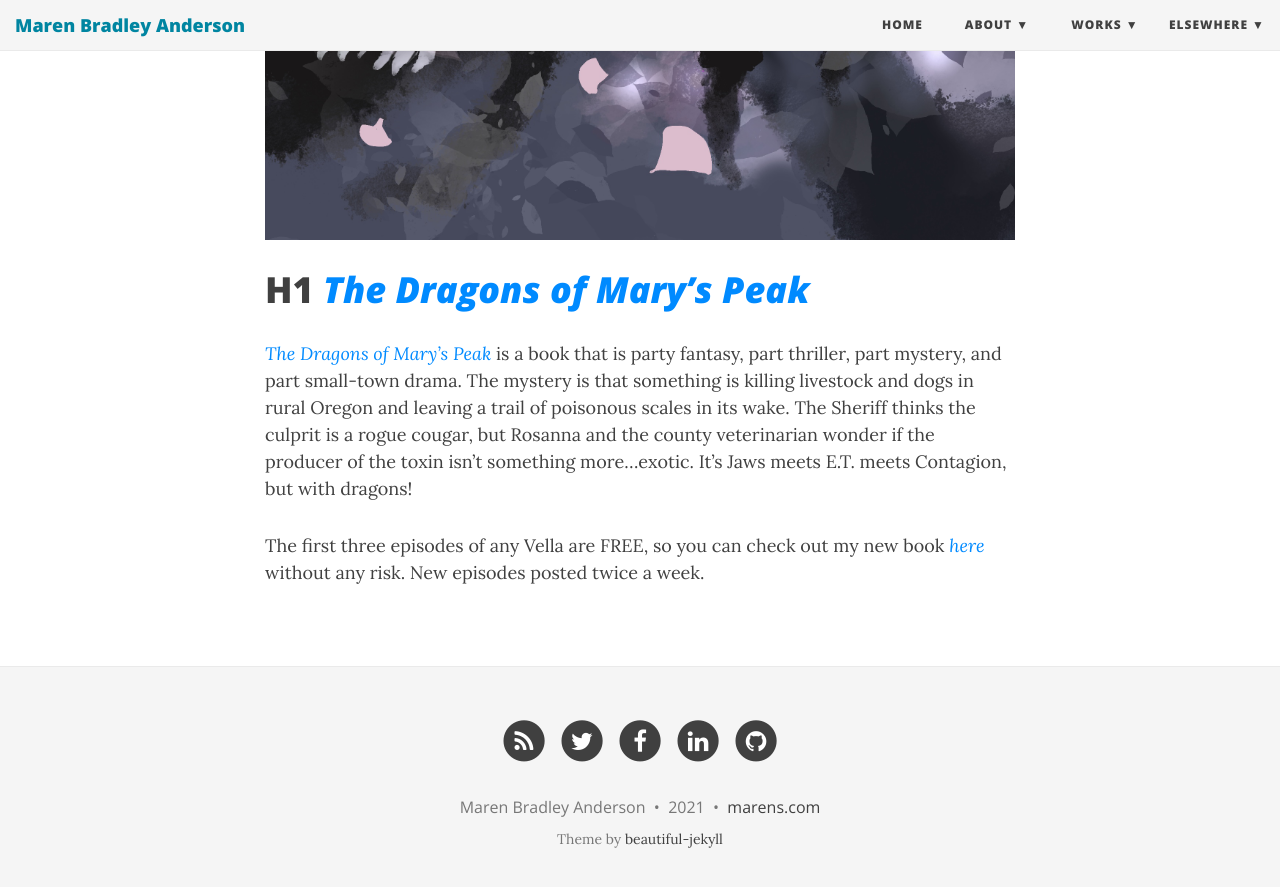
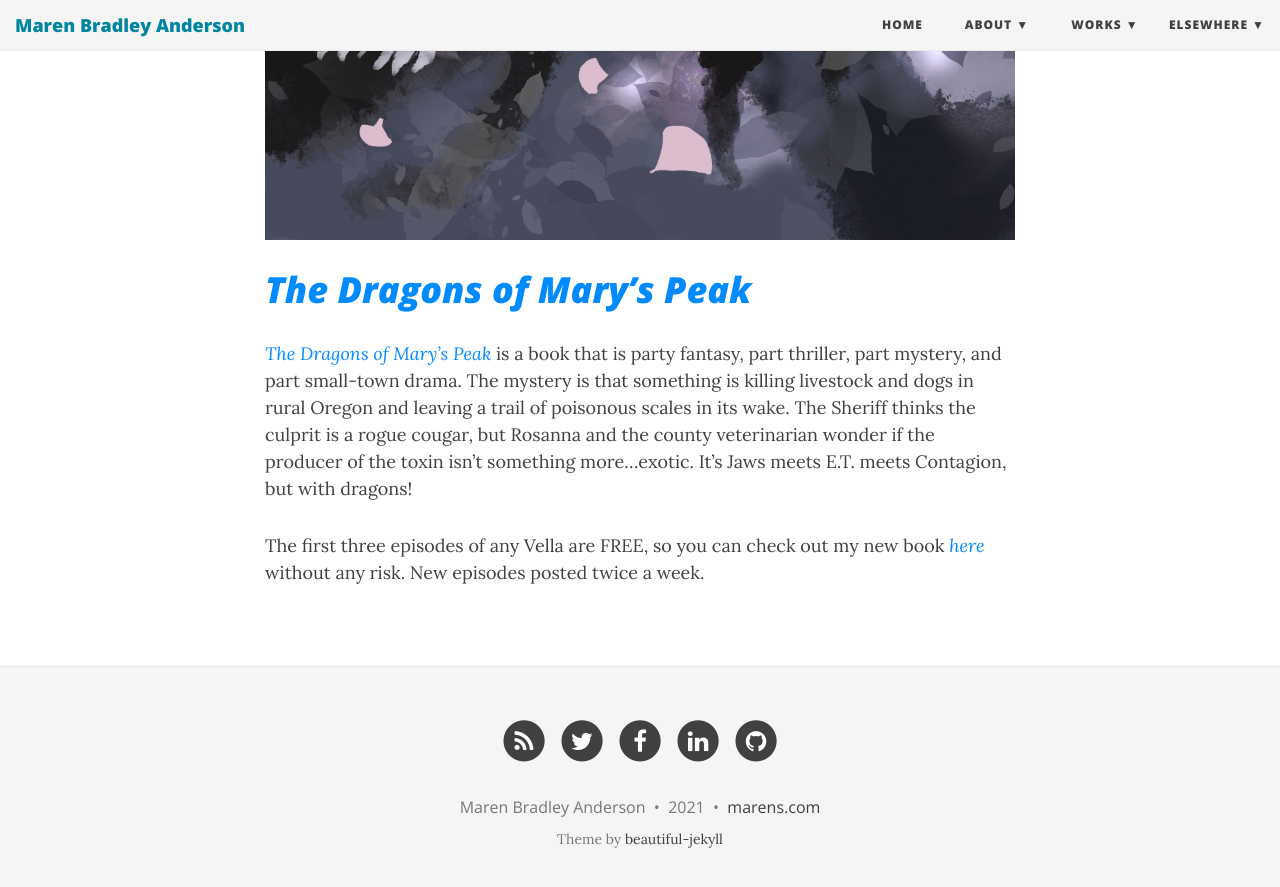
Before and after one commit to marenster/marenster.github.io, a Jekyll site: the page built from books/dragons.md, in a window 1280 px wide and 900 px high, scrolled down 959 px. Shown: the top 887 px of the window. Built offline with Jekyll 4.4.1, drawn with Linux system fonts in a browser that asks for light colours; nearby versions of some CDN libraries.

Commit message:
fixed typos

```diff
--- a/books/dragons.md
+++ b/books/dragons.md
@@ -6,7 +6,7 @@ subtitle: What is killing livestock and dogs in rural Oregon and leaving a trail
 
 !["The Dragons of Mary's Peak" Cover](/img/Stubby1.jpg "Dragon Cover")
 
-# H1 *[The Dragons of Mary's Peak](https://www.amazon.com/kindle-vella/product/B094XRJQ8M)*
+# *[The Dragons of Mary's Peak](https://www.amazon.com/kindle-vella/product/B094XRJQ8M)*
 
 *[The Dragons of Mary's Peak](https://www.amazon.com/kindle-vella/product/B094XRJQ8M)* is a book that is party fantasy, part thriller, part mystery, and part small-town drama. The mystery is that something is killing livestock and dogs in rural Oregon and leaving a trail of poisonous scales in its wake. The Sheriff thinks the culprit is a rogue cougar, but Rosanna and the county veterinarian wonder if the producer of the toxin isn't something more...exotic. It's Jaws meets E.T. meets Contagion, but with dragons!
 
```
